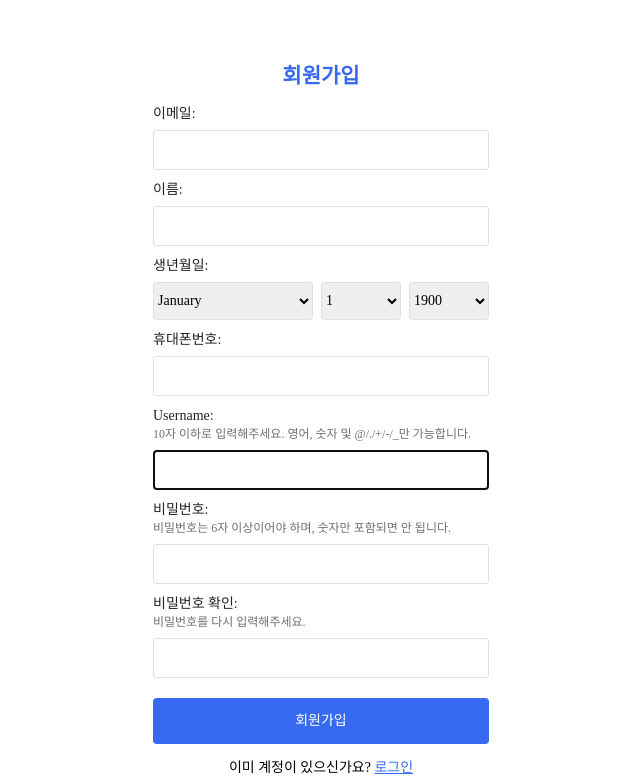
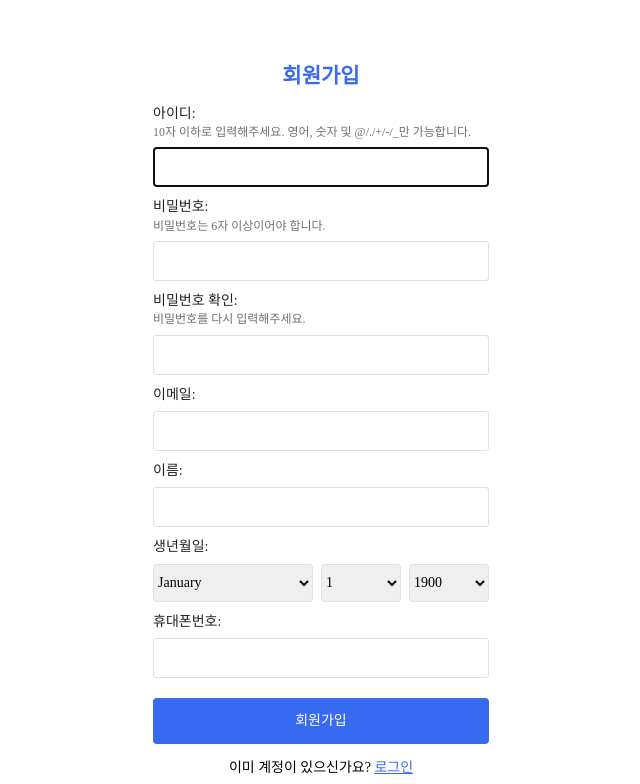
Before and after one commit to SKNETWORKS-FAMILY-AICAMP/SKN06-4th-04Team, a Django app: page /register/ in a window 1280 px wide. Shown: the top 784 px of the page, without its empty margins (319-959 px from the left). Run offline with Django 5.2, Linux system fonts and the light colour scheme.

Commit message:
user validation 수정

```diff
--- a/lawbot/config/settings.py
+++ b/lawbot/config/settings.py
@@ -92,9 +92,6 @@ AUTH_PASSWORD_VALIDATORS = [
         'NAME': 'django.contrib.auth.password_validation.MinimumLengthValidator',
         'OPTIONS': {'min_length': 6},  # 최소 길이 6자로 변경 (기본값 8자)
     },
-    {
-        'NAME': 'django.contrib.auth.password_validation.NumericPasswordValidator',
-    },
 ]
 
 AUTH_USER_MODEL = "users.User"
--- a/lawbot/static/css/common.css
+++ b/lawbot/static/css/common.css
@@ -33,9 +33,7 @@ body {
 .fw-500 {
   font-weight: 500;
 }
-.hide{
-  display: none!important;
-}
+
 
 /* form */
 .form_wrap {
--- a/lawbot/templates/layout.html
+++ b/lawbot/templates/layout.html
@@ -18,8 +18,12 @@
   <body>
     {% if user.is_authenticated %}
       <nav>
-        <button class="btn btn-text {% if request.path == '/profile/' %}hide{% endif %}" type="button" onclick="newChat()">+ 새로운 대화 시작하기</button>
-        <a class="btn btn-text {% if request.path == '/' %}hide{% endif %}" href="/">홈으로</a>
+        {% if '/profile/' in request.path %}
+          <a class="btn btn-text" href="/">홈으로</a>
+        {% else %}
+          <button class="btn btn-text" type="button" onclick="newChat()">+ 새로운 대화 시작하기</button>
+        {% endif %}
+
         <div>
           <a class="nav_user" href="/profile">
             <img class="input_check" src="{% static '/img/icon-account.svg' %}">
--- a/lawbot/users/forms.py
+++ b/lawbot/users/forms.py
@@ -1,31 +1,40 @@
 from django import forms
-from django.contrib.auth.forms import UserCreationForm, UserChangeForm, AuthenticationForm
+from django.contrib.auth.forms import (
+    UserCreationForm,
+    UserChangeForm,
+    AuthenticationForm,
+)
 from django.contrib.auth import get_user_model
 from datetime import datetime
+from django.core.exceptions import ValidationError
 
 
 # 오류 메시지를 한 곳에 모음
 ERROR_MESSAGES = {
-    'invalid_login': '⚠️아이디 또는 비밀번호가 올바르지 않습니다. 대소문자를 확인해주세요.',
-    'password_mismatch': '⚠️ 비밀번호가 일치하지 않습니다.',
-    'password_confirmation_required': '⚠️ 비밀번호 확인을 입력해주세요.',
-    'username_exists': '⚠️이미 사용 중인 아이디입니다.',
+    "invalid_login": "⚠️ 아이디 또는 비밀번호가 올바르지 않습니다. 대소문자를 확인해주세요.",
+    "password_minlength": "⚠️ 비밀번호가 6자리 이상이어야 합니다.",
+    "password_mismatch": "⚠️ 비밀번호가 일치하지 않습니다.",
+    "password_confirmation_required": "⚠️ 비밀번호 확인을 입력해주세요.",
+    "username_exists": "⚠️ 이미 사용 중인 아이디입니다.",
 }
+
 
 class BaseUserForm(forms.ModelForm):
     current_year = datetime.now().year
 
     name = forms.CharField(label="이름", max_length=20, required=True)
     email = forms.EmailField(label="이메일", required=True)
-    birthdate = forms.DateField(label="생년월일", widget=forms.SelectDateWidget(years=range(1900, current_year)))
+    birthdate = forms.DateField(
+        label="생년월일", widget=forms.SelectDateWidget(years=range(1900, current_year))
+    )
     phone_number = forms.CharField(label="휴대폰번호", max_length=11, required=True)
 
     class Meta:
         model = get_user_model()
         fields = ("email", "name", "birthdate", "phone_number")
         widgets = {
-            'birthdate': forms.DateInput(attrs={'type': 'date'}),
-            'phone_number': forms.TextInput(attrs={'placeholder': '01011112222'}),
+            "birthdate": forms.DateInput(attrs={"type": "date"}),
+            "phone_number": forms.TextInput(attrs={"placeholder": "01011112222"}),
         }
         help_texts = {
             "email": "유효한 이메일 주소를 입력해주세요.",
@@ -34,35 +43,62 @@ class BaseUserForm(forms.ModelForm):
             "phone_number": "휴대폰번호를 입력해주세요. (예: 01011112222)",
         }
 
+
 class CustomAuthenticationForm(AuthenticationForm):
     username = forms.CharField(label="아이디")
     password = forms.CharField(label="비밀번호", widget=forms.PasswordInput)
     error_messages = {
-        'invalid_login': ERROR_MESSAGES['invalid_login'],
+        "invalid_login": ERROR_MESSAGES["invalid_login"],
     }
 
+
 class CustomUserCreationForm(BaseUserForm, UserCreationForm):
+    username = forms.CharField(
+        label="아이디",
+        widget=forms.TextInput,
+        help_text="10자 이하로 입력해주세요. 영어, 숫자 및 @/./+/-/_만 가능합니다.",
+    )
     password1 = forms.CharField(
         label="비밀번호",
         widget=forms.PasswordInput,
-        help_text="비밀번호는 6자 이상이어야 하며, 숫자만 포함되면 안 됩니다.",
+        help_text="비밀번호는 6자 이상이어야 합니다.",
     )
     password2 = forms.CharField(
         label="비밀번호 확인",
         widget=forms.PasswordInput,
         help_text="비밀번호를 다시 입력해주세요.",
+        error_messages={
+            'password_mismatch': ERROR_MESSAGES['password_confirmation_required']
+        }
     )
+
     class Meta(BaseUserForm.Meta):
-        fields = BaseUserForm.Meta.fields + ("username", "password1", "password2")
-        labels = {"username": "아이디"},
-        required=False,
-        help_texts = {
-            "username": "10자 이하로 입력해주세요. 영어, 숫자 및 @/./+/-/_만 가능합니다.",
-        }
-    error_messages = {
-        'username_exists': ERROR_MESSAGES['username_exists'],
-        'password_mismatch': ERROR_MESSAGES['password_mismatch'],
-    }
+        fields = ("username", "password1", "password2") + BaseUserForm.Meta.fields
+
+    def clean_username(self):
+        username = self.cleaned_data.get("username")
+        if (username and self._meta.model.objects.filter(username__iexact=username).exists()):
+            self._update_errors(ValidationError({"username": ERROR_MESSAGES["username_exists"]}))
+        else:
+            return username
+
+
+    def clean_password1(self):
+        password1 = self.cleaned_data.get("password1")
+
+        if password1 and len(password1) < 6:
+            raise forms.ValidationError(ERROR_MESSAGES['password_minlength'])
+        return password1
+
+    def clean_password2(self):
+        password1 = self.cleaned_data.get("password1")
+        password2 = self.cleaned_data.get("password2")
+
+        if password1 and password2 and password1 != password2:
+            raise forms.ValidationError(ERROR_MESSAGES['password_mismatch'])
+        if password2 and len(password2) < 6:
+            raise forms.ValidationError(ERROR_MESSAGES['password_minlength'])
+        return password2
 
 class ProfileUpdateForm(BaseUserForm, UserChangeForm):
     password = None
@@ -70,13 +106,13 @@ class ProfileUpdateForm(BaseUserForm, UserChangeForm):
         label="새 비밀번호",
         widget=forms.PasswordInput,
         required=False,
-        help_text="새 비밀번호를 입력해주세요."
+        help_text="새 비밀번호를 입력해주세요.",
     )
     confirm_password = forms.CharField(
         label="새 비밀번호 확인",
         widget=forms.PasswordInput,
         required=False,
-        help_text="새 비밀번호 확인을 입력해주세요."
+        help_text="새 비밀번호 확인을 입력해주세요.",
     )
 
     def clean(self):
@@ -85,16 +121,17 @@ class ProfileUpdateForm(BaseUserForm, UserChangeForm):
         confirm_password = cleaned_data.get("confirm_password")
 
         if new_password and not confirm_password:
-            raise forms.ValidationError(ERROR_MESSAGES['password_confirmation_required'])
-
+            raise forms.ValidationError(ERROR_MESSAGES["password_confirmation_required"])
+        if new_password and len(new_password) < 6:
+            raise forms.ValidationError(ERROR_MESSAGES['password_minlength'])
         if new_password and confirm_password and new_password != confirm_password:
-            raise forms.ValidationError(ERROR_MESSAGES['password_mismatch'])
+            raise forms.ValidationError(ERROR_MESSAGES["password_mismatch"])
 
         return cleaned_data
 
     def save(self, commit=True):
         user = super().save(commit=False)
-        new_password = self.cleaned_data.get('new_password')
+        new_password = self.cleaned_data.get("new_password")
 
         if new_password:
             user.set_password(new_password)
--- a/lawbot/users/models.py
+++ b/lawbot/users/models.py
@@ -14,7 +14,7 @@ class User(AbstractUser):
         max_length=11,
         validators=[
             RegexValidator(
-                regex=r"^\d{10,11}$", message="전화번호는 '-' 없이 입력해 주세요."
+                regex=r"^\d{10,11}$", message="⚠️전화번호는 '-' 없이 입력해 주세요."
             )
         ],
         null=True,
```
